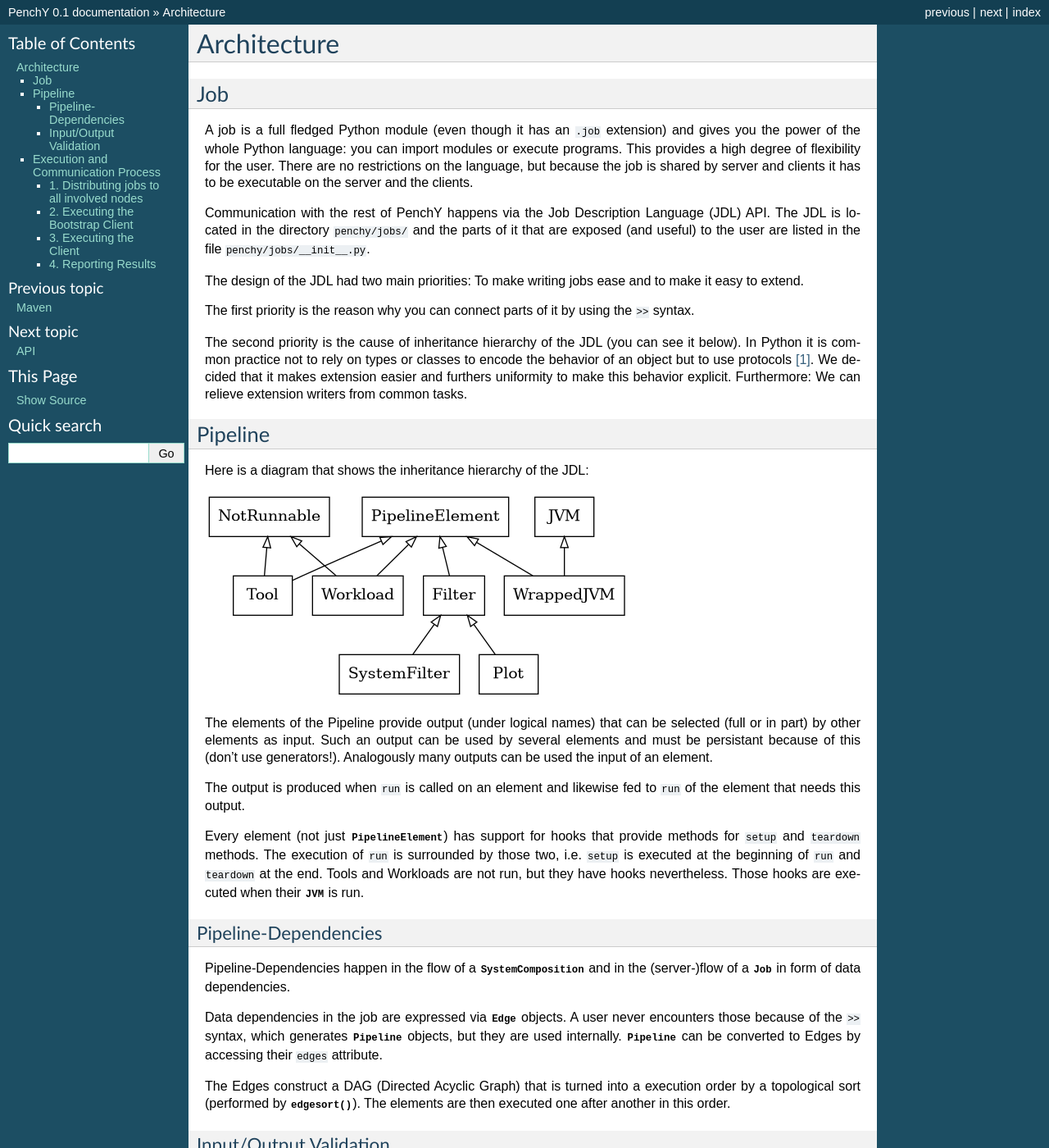
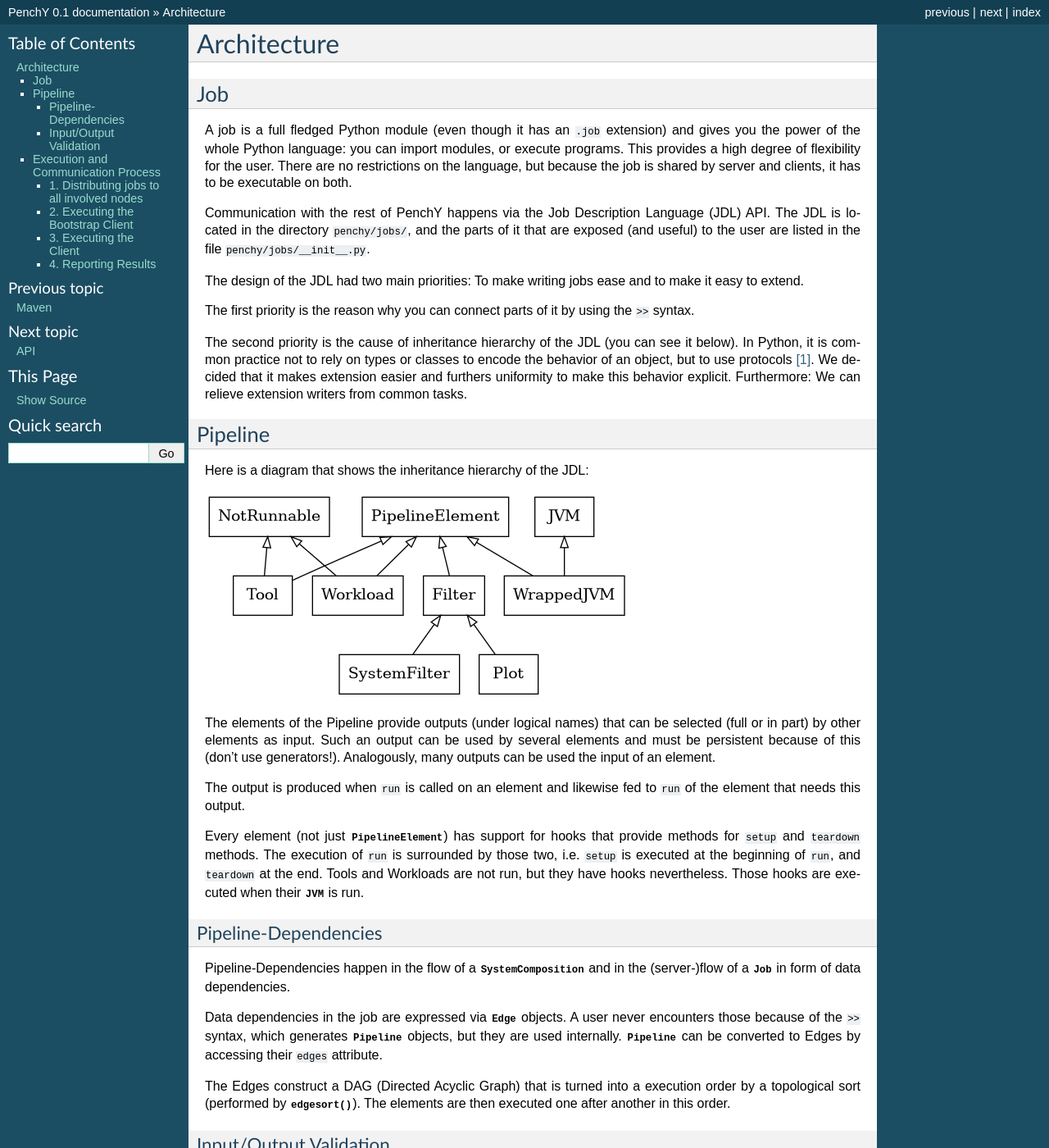
Before and after one commit to fhirschmann/penchy, a Sphinx documentation site: the page built from docs/arch.rst, in a window 1280 px wide and 1400 px high. Shown: the whole window at 82% size. Built offline with Sphinx 7.4.7, drawn with Linux system fonts in a browser that asks for light colours; formulas are drawn with MathJax 3.

Commit message:
docs.arch: improvements

```diff
--- a/docs/arch.rst
+++ b/docs/arch.rst
@@ -6,15 +6,15 @@
 ===
 
 A job is a full fledged Python module (even though it has an ``.job``
-extension) and gives you the power of the whole Python language: you can import modules or execute
+extension) and gives you the power of the whole Python language: you can import modules, or execute
 programs.
 This provides a high degree of flexibility for the user.
 There are no restrictions on the language, but because the job is shared by
-server and clients it has to be executable on the server and the clients.
+server and clients, it has to be executable on both.
 
 Communication with the rest of PenchY happens via the Job Description Language (JDL)
 API.
-The JDL is located in the directory :file:`penchy/jobs/` and the parts of it
+The JDL is located in the directory :file:`penchy/jobs/`, and the parts of it
 that are exposed (and useful) to the user are listed in the file
 :file:`penchy/jobs/__init__.py`.
 
@@ -26,8 +26,8 @@
 
 The second priority is the cause of inheritance hierarchy of the JDL (you can
 see it below).
-In Python it is common practice not to rely on types or classes to encode
-the behavior of an object but to use protocols [#]_.
+In Python, it is common practice not to rely on types or classes to encode
+the behavior of an object, but to use protocols [#]_.
 We decided that it makes extension easier and furthers uniformity to make this
 behavior explicit.
 Furthermore: We can relieve extension writers from common tasks.
@@ -59,11 +59,11 @@
 
     }
 
-The elements of the Pipeline provide output (under logical names) that can be
+The elements of the Pipeline provide outputs (under logical names) that can be
 selected (full or in part) by other elements as input.
-Such an output can be used by several elements and must be persistant because of
+Such an output can be used by several elements and must be persistent because of
 this (don't use generators!).
-Analogously many outputs can be used the input of an element.
+Analogously, many outputs can be used the input of an element.
 
 The output is produced when ``run`` is called on an element and likewise fed to
 ``run`` of the element that needs this output.
@@ -71,7 +71,7 @@
 Every element (not just :class:`~penchy.jobs.elements.PipelineElement`) has
 support for hooks that provide methods for ``setup`` and ``teardown`` methods.
 The execution of ``run`` is surrounded by those two, i.e. ``setup`` is executed
-at the beginning of ``run`` and ``teardown`` at the end.
+at the beginning of ``run``, and ``teardown`` at the end.
 Tools and Workloads are not run, but they have hooks nevertheless.
 Those hooks are executed when their :class:`~penchy.jobs.jvms.JVM` is run.
 
```
